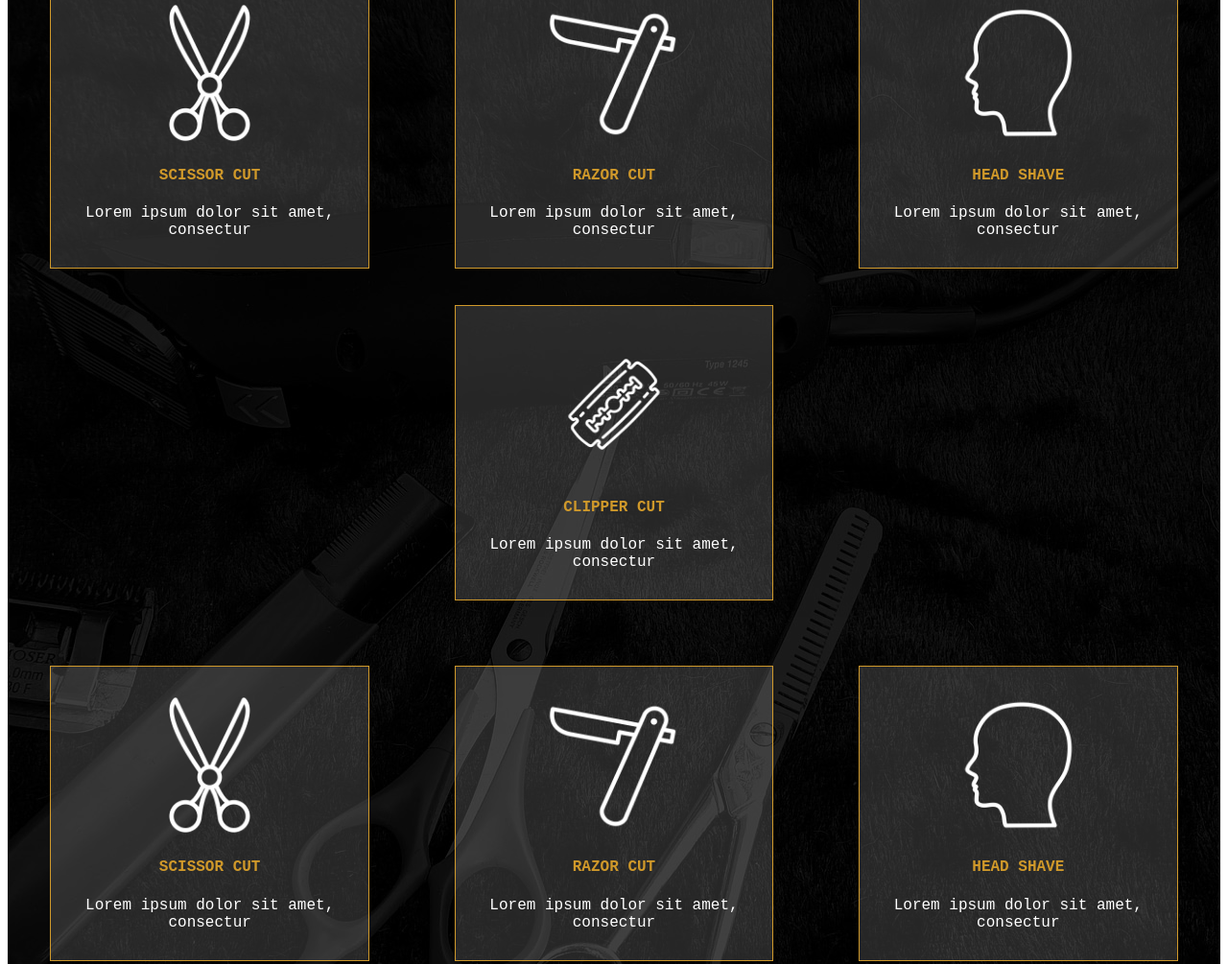
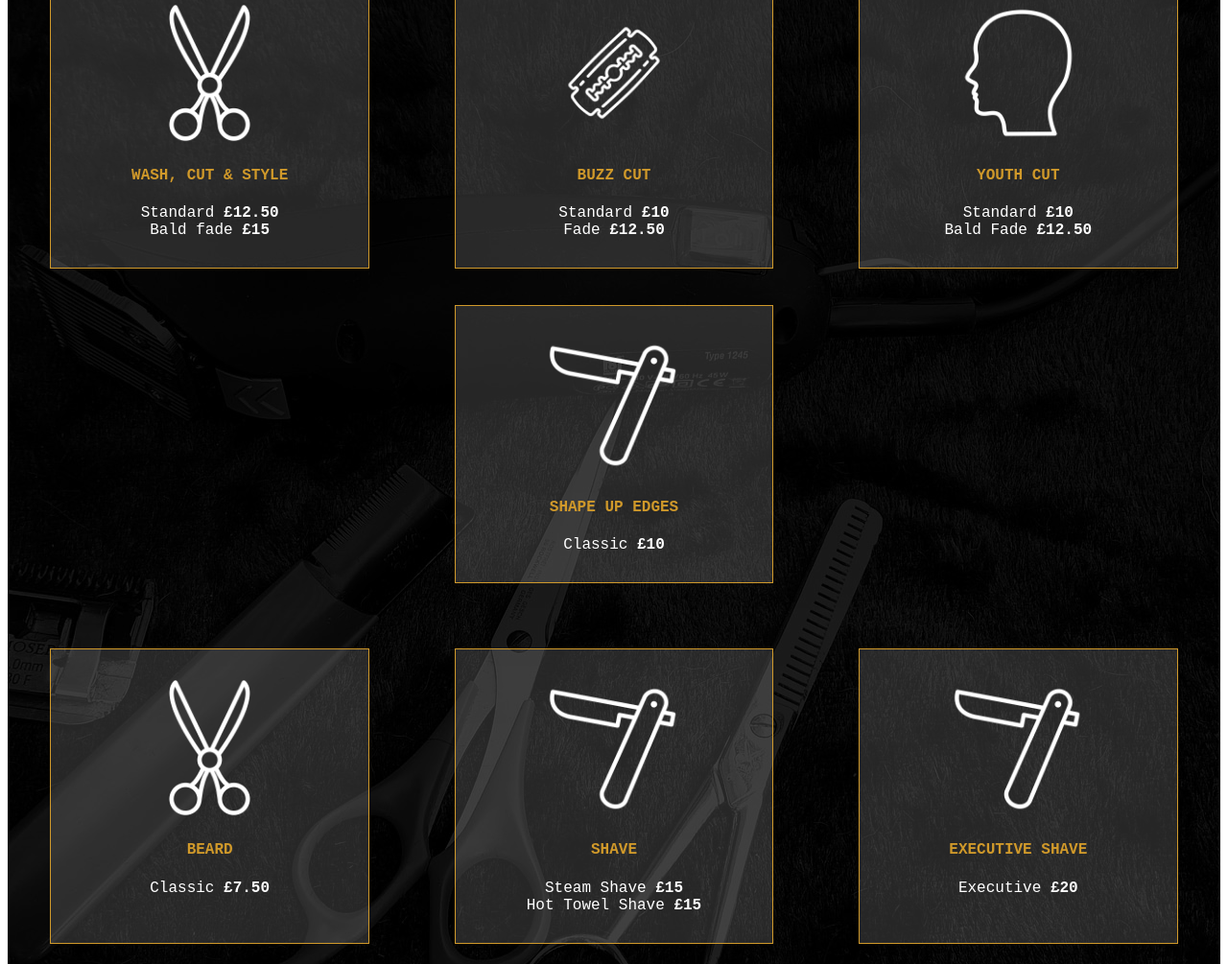
Before and after one commit to chrisjingram/grade-website, a Gatsby site: page / in a window 1280 px wide. Shown: the part 1405-2410 px from the top of the page at 96% size. Built offline with nearby package versions, Linux system fonts and the light colour scheme; Gatsby itself is replaced by a stand-in of ours.

Commit message:
Added pricing

```diff
--- a/src/components/ServiceBlock.js
+++ b/src/components/ServiceBlock.js
@@ -12,7 +12,7 @@ export default class ServiceBlock extends React.PureComponent{
       <div className="service-block">
         <img src={this.props.icon} />
         <h4>{this.props.title}</h4>
-        <p>{this.props.description}</p>
+        <p>{this.props.children}</p>
       </div>
     )
 
--- a/src/components/Services.js
+++ b/src/components/Services.js
@@ -26,19 +26,19 @@ export default class Services extends React.PureComponent{
 
         <div className="services-blocks">
 
-          <ServiceBlock icon={scissors} title="Scissor Cut" description="Lorem ipsum dolor sit amet, consectur" />
-          <ServiceBlock icon={razor} title="Razor Cut" description="Lorem ipsum dolor sit amet, consectur" />
-          <ServiceBlock icon={head} title="Head Shave" description="Lorem ipsum dolor sit amet, consectur" />
-          <ServiceBlock icon={clippers} title="Clipper Cut" description="Lorem ipsum dolor sit amet, consectur" />
+          <ServiceBlock icon={scissors} title="Wash, Cut & Style">Standard <strong>£12.50</strong><br />Bald fade <strong>£15</strong></ServiceBlock>
+          <ServiceBlock icon={clippers} title="Buzz Cut">Standard <strong>£10</strong><br />Fade <strong>£12.50</strong></ServiceBlock>
+          <ServiceBlock icon={head} title="Youth Cut">Standard <strong>£10</strong><br />Bald Fade <strong>£12.50</strong></ServiceBlock>
+          <ServiceBlock icon={razor} title="Shape Up Edges">Classic <strong>£10</strong></ServiceBlock>
 
         </div>
 
         <div className="services-blocks">
 
-          <ServiceBlock icon={scissors} title="Scissor Cut" description="Lorem ipsum dolor sit amet, consectur" />
-          <ServiceBlock icon={razor} title="Razor Cut" description="Lorem ipsum dolor sit amet, consectur" />
-          <ServiceBlock icon={head} title="Head Shave" description="Lorem ipsum dolor sit amet, consectur" />
-          <ServiceBlock icon={clippers} title="Clipper Cut" description="Lorem ipsum dolor sit amet, consectur" />
+          <ServiceBlock icon={scissors} title="Beard">Classic <strong>£7.50</strong></ServiceBlock>
+          <ServiceBlock icon={razor} title="Shave">Steam Shave <strong>£15</strong><br />Hot Towel Shave <strong>£15</strong></ServiceBlock>
+          <ServiceBlock icon={razor} title="Executive Shave">Executive <strong>£20</strong></ServiceBlock>
+          <ServiceBlock icon={head} title="Face">Express Facial <strong>£10</strong><br />Executive Facial <strong>£15</strong></ServiceBlock>
 
         </div>
 
```
